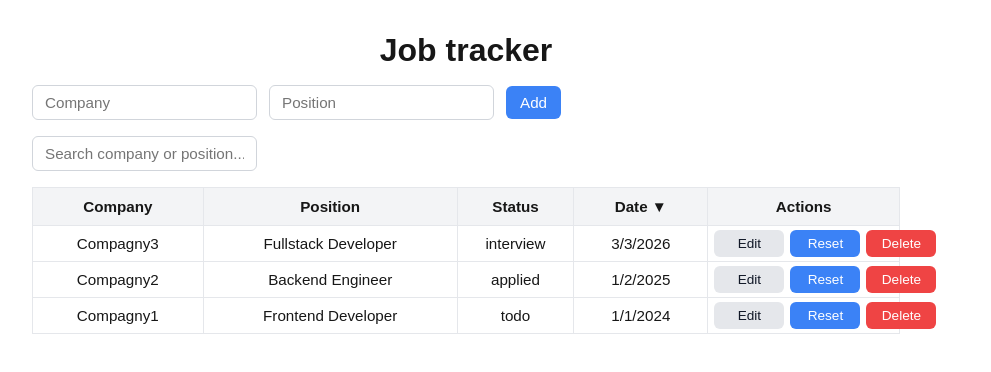
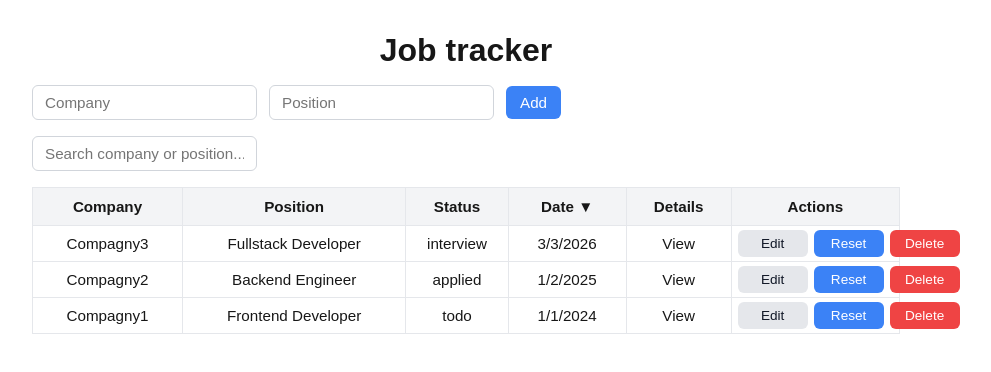
Before and after one commit to m-amroune/job-tracker, a Next.js app: page / in a window 1280 px wide. Shown: the top 372 px of the page, without its empty margins (174-1165 px from the left). Built offline with nearby package versions, Linux system fonts and the light colour scheme.

Commit message:
feat : add details column and job url field

```diff
--- a/src/app/page.tsx
+++ b/src/app/page.tsx
@@ -255,7 +255,7 @@ export default function Page() {
         className="border px-2 py-1 rounded mb-4 w-full"
       />
 
-      {jobs.length === 0 ? (
+      {sortedJobs.length === 0 ? (
         <p>No applications yet</p>
       ) : (
         <table>
@@ -308,6 +308,7 @@ export default function Page() {
                     : "▼"
                   : ""}
               </th>
+              <th>Details</th>
 
               <th>Actions</th>
             </tr>
--- a/src/components/JobRow.tsx
+++ b/src/components/JobRow.tsx
@@ -55,6 +55,11 @@ export default function JobRow({
       <td className="center date-cell">
         {new Date(job.createdAt).toLocaleDateString()}
       </td>
+      <td className="center">
+        <a href={job.url} target="_blank" rel="noopener noreferrer">
+          View
+        </a>
+      </td>
 
       {/* actions */}
       <td className="center actions">
--- a/src/types/job.ts
+++ b/src/types/job.ts
@@ -8,5 +8,5 @@ export interface JobApplication {
   status: JobStatus;
   createdAt: string;
   offerUrl?: string;
-  notes?: string;
+  url?: string;
 }
```
